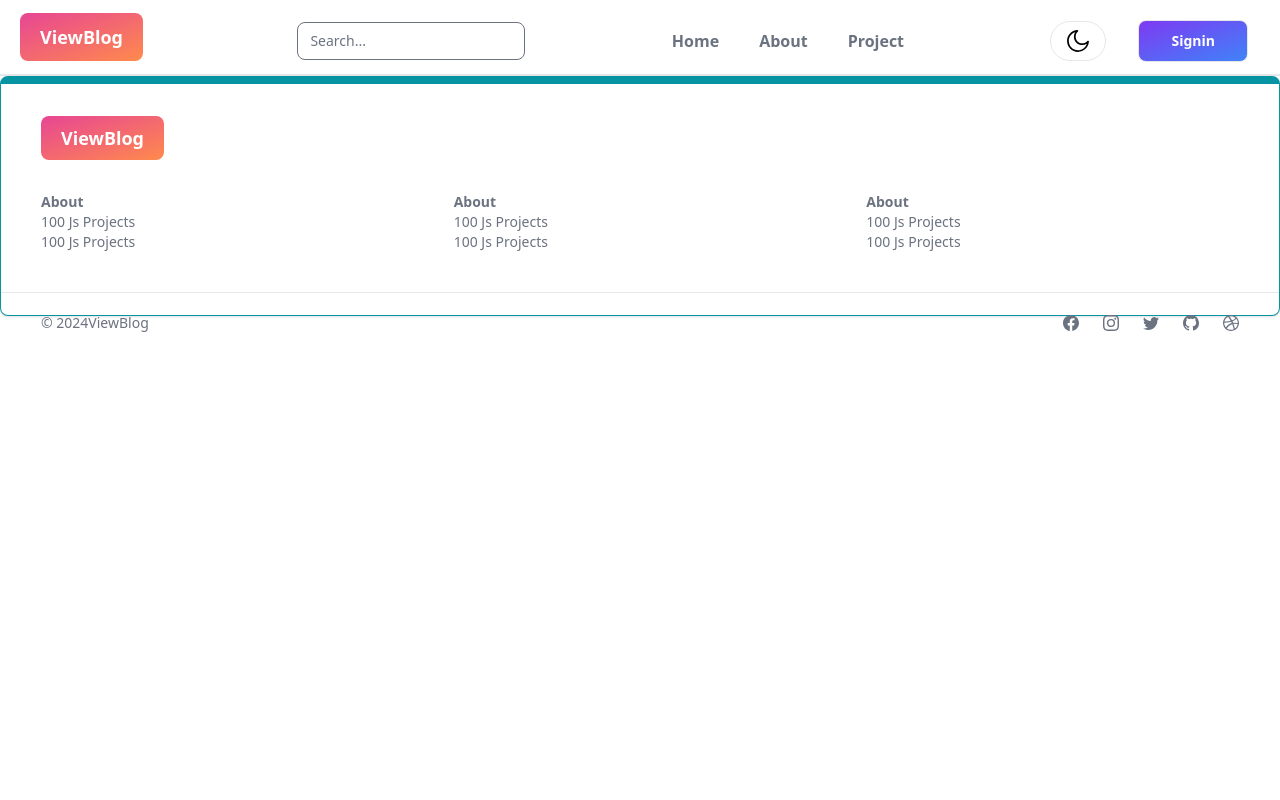
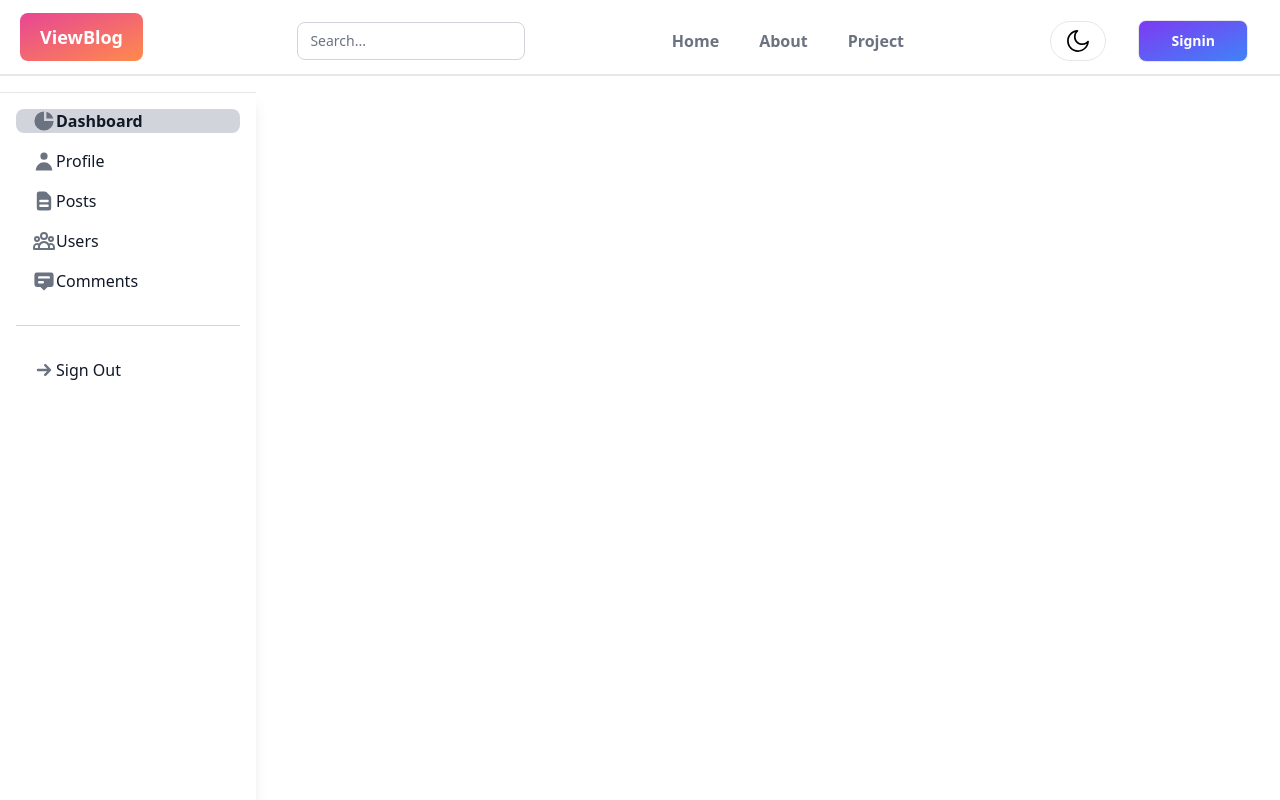
Before and after one commit to Anshu272/view-blog, a React (Vite) app in the folder client/: page /dashboard in a window 1280 px wide. Shown: the top 800 px of the page. Built offline with nearby package versions, Linux system fonts and the light colour scheme; no server answers.

Commit message:
added dashboard

```diff
--- a/client/src/App.jsx
+++ b/client/src/App.jsx
@@ -18,7 +18,7 @@
       <Route path="/About" element={<About />}>     </Route>
       <Route path="/signup" element={<Signup />}>     </Route>
       <Route path="/signin" element={<Signin />}>     </Route>
-      <Route path="/" element={<Home />}>     </Route>
+      <Route path="/dashboard" element={<Dashboard />}>     </Route>
     </Routes>
     <Footercomp/>
     </BrowserRouter>
--- a/client/src/Pages/Dashboard.jsx
+++ b/client/src/Pages/Dashboard.jsx
@@ -1,11 +1,26 @@
-import React from 'react'
+import { useEffect, useState } from 'react';
+import { useLocation } from 'react-router-dom';
+import DashSidebar from '../components/DashSidebar';
+import DashProfile from '../components/DashProfile'
 
-const Dashboard = () => {
+export default function Dashboard() {
+  const location = useLocation();
+  const [tab, setTab] = useState('');
+  useEffect(() => {
+    const urlParams = new URLSearchParams(location.search);
+    const tabFromUrl = urlParams.get('tab');
+    if (tabFromUrl) {
+      setTab(tabFromUrl);
+    }
+  }, [location.search]);
   return (
-    <div>
-      dasjbaord
+    <div className='min-h-screen flex flex-col md:flex-row overflow-hidden'>
+      <div className='md:w-56'>
+        {/* Sidebar */}
+        <DashSidebar />
+      </div>
+      {/* profile... */}
+      {tab === 'profile' && <DashProfile />}
     </div>
-  )
+  );
 }
-
-export default Dashboard
--- /dev/null
+++ b/client/src/components/DashProfile.jsx
@@ -0,0 +1,9 @@
+import React from 'react'
+
+export default function DashProfile() {
+  return (
+    <div>
+
+    </div>
+  )
+}
--- /dev/null
+++ b/client/src/components/DashSidebar.jsx
@@ -0,0 +1,107 @@
+import { Sidebar } from "flowbite-react";
+import {
+  HiUser,
+  HiArrowSmRight,
+  HiDocumentText,
+  HiOutlineUserGroup,
+  HiAnnotation,
+  HiChartPie,
+} from "react-icons/hi";
+import { useEffect, useState } from "react";
+import { Link, useLocation } from "react-router-dom";
+
+export default function DashSidebar() {
+  const location = useLocation();
+  const [tab, setTab] = useState("");
+  useEffect(() => {
+    const urlParams = new URLSearchParams(location.search);
+    const tabFromUrl = urlParams.get("tab");
+    if (tabFromUrl) {
+      setTab(tabFromUrl);
+    }
+  }, [location.search]);
+
+  return (
+    <Sidebar className="w-full md:w-64 h-full shadow-lg">
+      <Sidebar.Items>
+        <Sidebar.ItemGroup className="p-4">
+          <div className="flex flex-col gap-4">
+            <Link to="/dashboard?tab=dash">
+              <Sidebar.Item
+                icon={HiChartPie}
+                as="div"
+                className={`flex items-center justify-start rounded-lg px-4 ${
+                  tab === "dash" || !tab
+                    ? "bg-gray-300 dark:bg-gray-700 font-semibold"
+                    : "hover:bg-gray-200 dark:hover:bg-gray-600"
+                }`}
+              >
+                Dashboard
+              </Sidebar.Item>
+            </Link>
+            <Link to="/dashboard?tab=profile">
+              <Sidebar.Item
+                icon={HiUser}
+                as="div"
+                className={`flex items-center justify-start rounded-lg px-4 ${
+                  tab === "profile"
+                    ? "bg-gray-300 dark:bg-gray-700 font-semibold"
+                    : "hover:bg-gray-200 dark:hover:bg-gray-600"
+                }`}
+              >
+                Profile
+              </Sidebar.Item>
+            </Link>
+            <Link to="/dashboard?tab=posts">
+              <Sidebar.Item
+                icon={HiDocumentText}
+                as="div"
+                className={`flex items-center justify-start rounded-lg px-4 ${
+                  tab === "posts"
+                    ? "bg-gray-300 dark:bg-gray-700 font-semibold"
+                    : "hover:bg-gray-200 dark:hover:bg-gray-600"
+                }`}
+              >
+                Posts
+              </Sidebar.Item>
+            </Link>
+            <Link to="/dashboard?tab=users">
+              <Sidebar.Item
+
+                icon={HiOutlineUserGroup}
+                as="div"
+                className={`flex items-center justify-start rounded-lg px-4 ${
+                  tab === "users"
+                    ? "bg-gray-300 dark:bg-gray-700 font-semibold"
+                    : "hover:bg-gray-200 dark:hover:bg-gray-600"
+                }`}
+              >
+                Users
+              </Sidebar.Item>
+            </Link>
+            <Link to="/dashboard?tab=comments">
+              <Sidebar.Item
+                icon={HiAnnotation}
+                as="div"
+                className={`flex items-center justify-start rounded-lg px-4 ${
+                  tab === "comments"
+                    ? "bg-gray-300 dark:bg-gray-700 font-semibold"
+                    : "hover:bg-gray-200 dark:hover:bg-gray-600"
+                }`}
+              >
+                Comments
+              </Sidebar.Item>
+            </Link>
+            <div className="border-t dark:border-gray-700 border-gray-300 my-4"></div>
+            <Sidebar.Item
+              icon={HiArrowSmRight}
+              className="flex items-center justify-start cursor-pointer rounded-lg px-4 hover:bg-gray-200 dark:hover:bg-gray-600"
+            >
+              Sign Out
+            </Sidebar.Item>
+          </div>
+        </Sidebar.ItemGroup>
+      </Sidebar.Items>
+    </Sidebar>
+  );
+}
```
